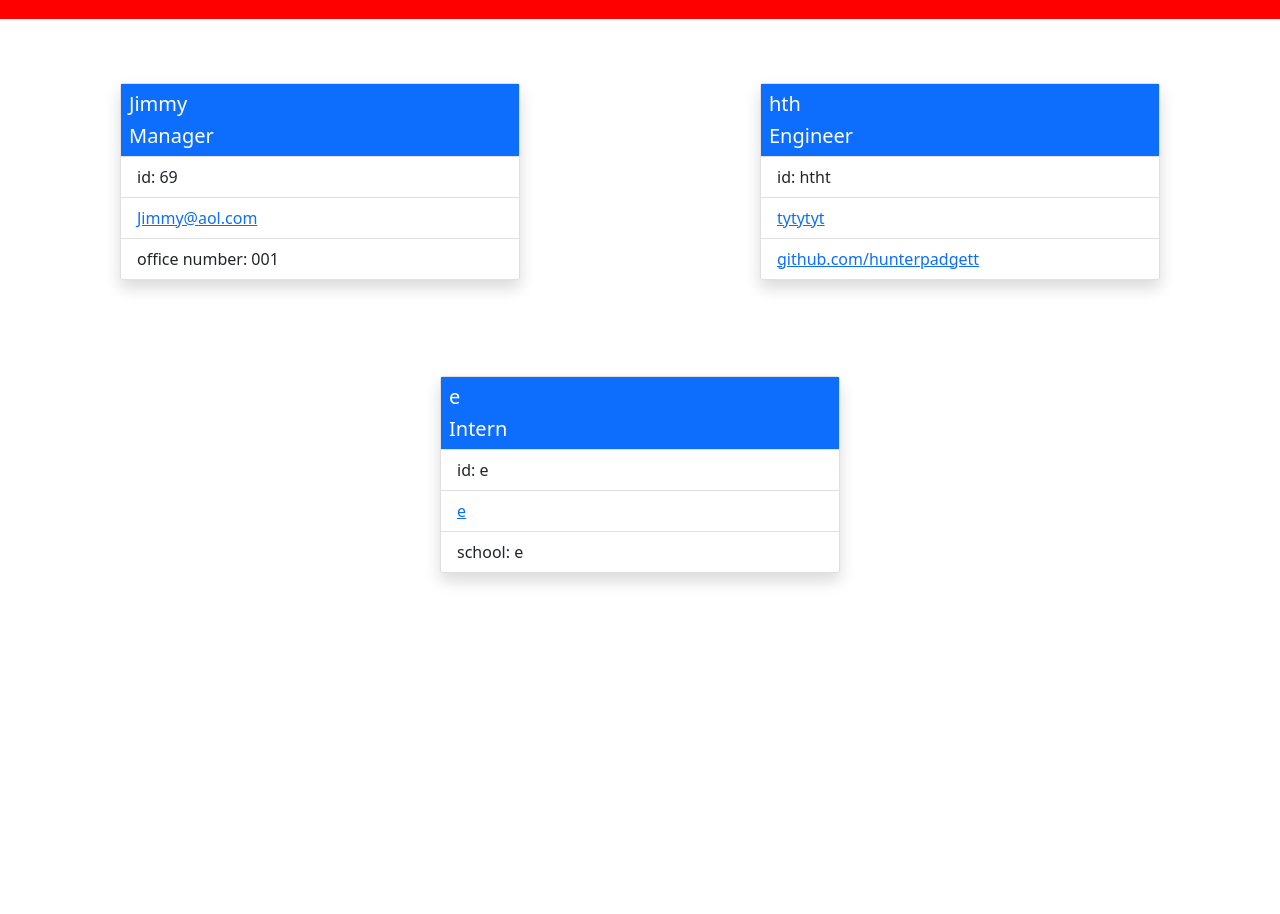
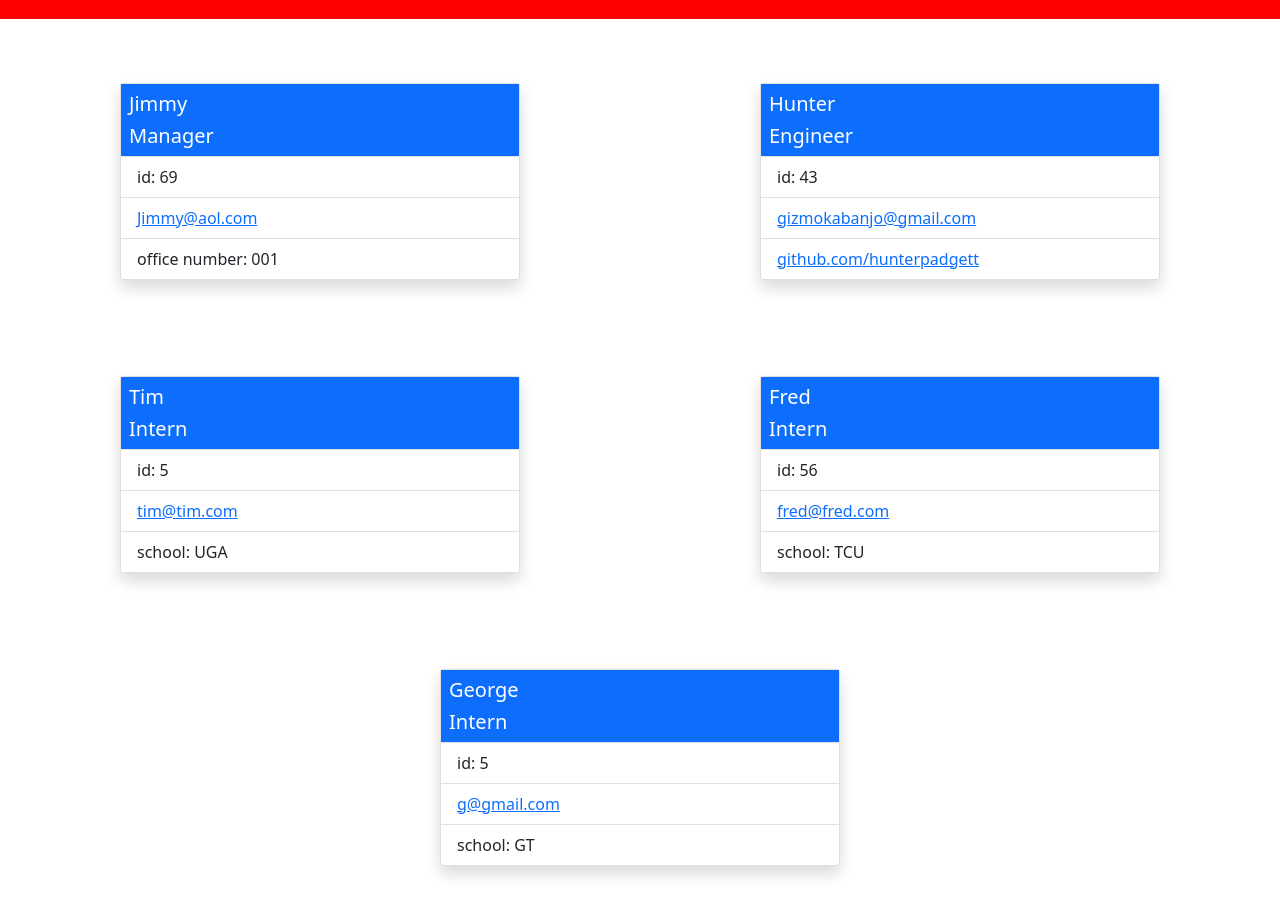
Before and after one commit to HunterPadgett/team-profile-gen, a website: page dist/index.html in a window 1280 px wide. Shown: the part 79-993 px from the top of the page. Before the commit the page ends 800 px from the top, so only its background shows below. Drawn offline with nearby package versions, Linux system fonts and the light colour scheme.

Commit message:
readme update

```diff
--- a/dist/index.html
+++ b/dist/index.html
@@ -32,24 +32,46 @@
 
         <div class="card m-5 shadow" style="width: 25rem;">
           <div class="bg-primary text-white" >
-            <h5 class="card-title m-2">hth</h5>
+            <h5 class="card-title m-2">Hunter</h5>
             <h5 class="card-text m-2">Engineer</h5>
           </div>
           <ul class="list-group list-group-flush">
-            <li class="list-group-item">id: htht</li>
-            <li class="list-group-item"><a href="mailto: tytytyt" target="_blank">tytytyt</a></li>
+            <li class="list-group-item">id: 43</li>
+            <li class="list-group-item"><a href="mailto: gizmokabanjo@gmail.com" target="_blank">gizmokabanjo@gmail.com</a></li>
             <li class="list-group-item"><a href="https://github.com/hunterpadgett" target="_blank">github.com/hunterpadgett</a></li>
           </ul>
         </div>
       <div class="card m-5 shadow" style="width: 25rem;">
         <div class="bg-primary text-white" >
-          <h5 class="card-title m-2">e</h5>
+          <h5 class="card-title m-2">Tim</h5>
           <h5 class="card-text m-2">Intern</h5>
         </div>
         <ul class="list-group list-group-flush">
-          <li class="list-group-item">id: e</li>
-          <li class="list-group-item"><a href="mailto: e" target="_blank">e</a></li>
-          <li class="list-group-item">school: e</li>
+          <li class="list-group-item">id: 5</li>
+          <li class="list-group-item"><a href="mailto: tim@tim.com" target="_blank">tim@tim.com</a></li>
+          <li class="list-group-item">school: UGA</li>
+        </ul>
+      </div>
+      <div class="card m-5 shadow" style="width: 25rem;">
+        <div class="bg-primary text-white" >
+          <h5 class="card-title m-2">Fred</h5>
+          <h5 class="card-text m-2">Intern</h5>
+        </div>
+        <ul class="list-group list-group-flush">
+          <li class="list-group-item">id: 56</li>
+          <li class="list-group-item"><a href="mailto: fred@fred.com" target="_blank">fred@fred.com</a></li>
+          <li class="list-group-item">school: TCU</li>
+        </ul>
+      </div>
+      <div class="card m-5 shadow" style="width: 25rem;">
+        <div class="bg-primary text-white" >
+          <h5 class="card-title m-2">George</h5>
+          <h5 class="card-text m-2">Intern</h5>
+        </div>
+        <ul class="list-group list-group-flush">
+          <li class="list-group-item">id: 5</li>
+          <li class="list-group-item"><a href="mailto: g@gmail.com" target="_blank">g@gmail.com</a></li>
+          <li class="list-group-item">school: GT</li>
         </ul>
       </div>
   </div>
```
Also changed, not shown: README.md.
